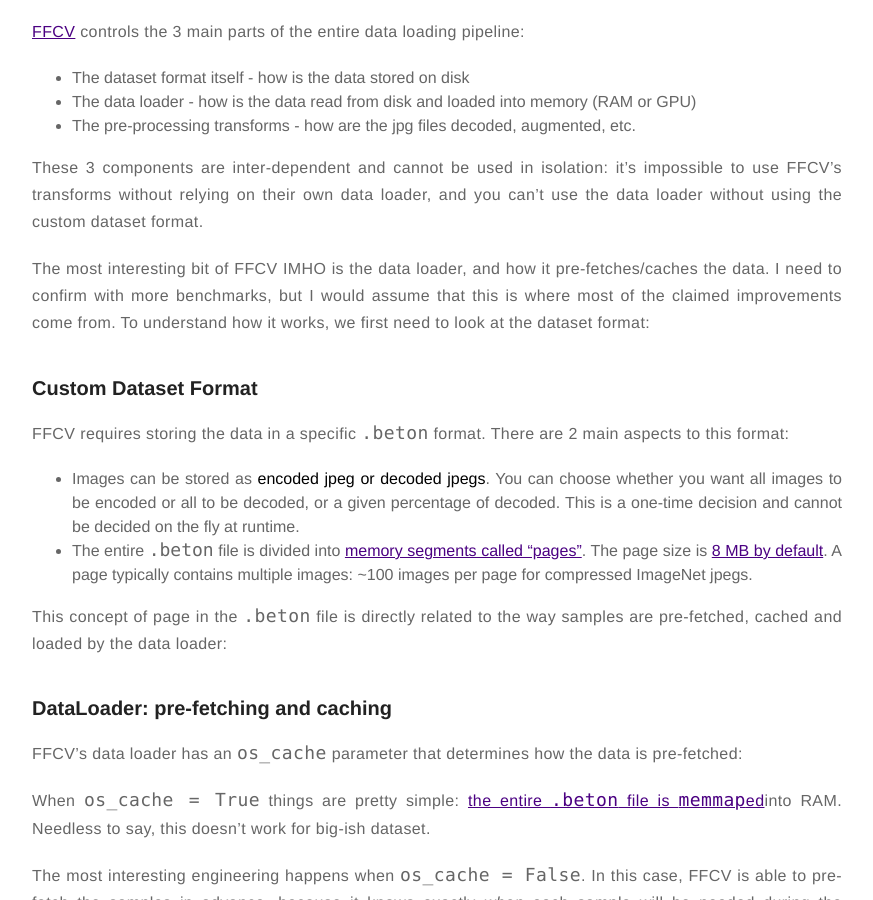
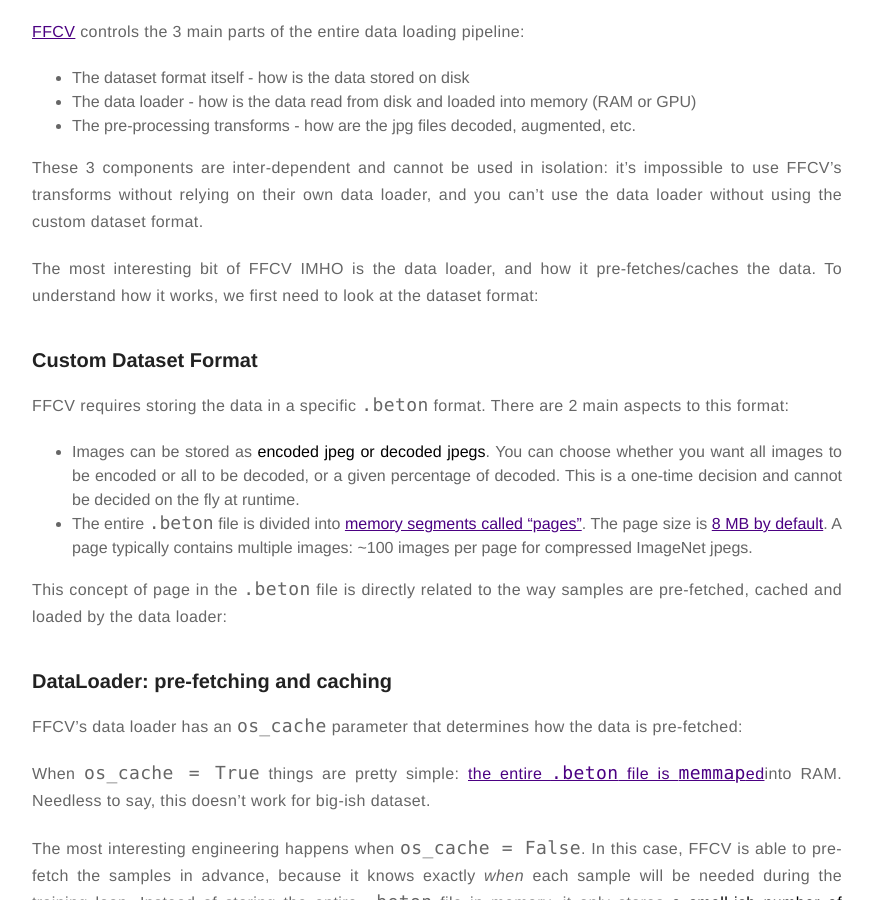
Before and after one commit to NicolasHug/nicolashug.github.io, a Jekyll site: the page built from _posts/2022-09-30-ffcv.md, in a window 1280 px wide and 900 px high, scrolled down 886 px. Shown: the whole window, without its empty margins (203-1076 px from the left). Built offline with Jekyll 4.4.1, drawn with Linux system fonts in a browser that asks for light colours; a script that is not in the unit is left out; comment, search, counter and statistics services are not loaded.

Commit message:
Useful commit message, as always

```diff
--- a/_posts/2022-09-30-ffcv.md
+++ b/_posts/2022-09-30-ffcv.md
@@ -52,9 +52,8 @@
 and you can’t use the data loader without using the custom dataset format.
 
 The most interesting bit of FFCV IMHO is the data loader, and how it
-pre-fetches/caches the data. I need to confirm with more benchmarks, but I would
-assume that this is where most of the claimed improvements come from. To
-understand how it works, we first need to look at the dataset format:
+pre-fetches/caches the data. To understand how it works, we first need to look
+at the dataset format:
 
 ### Custom Dataset Format
 
```
